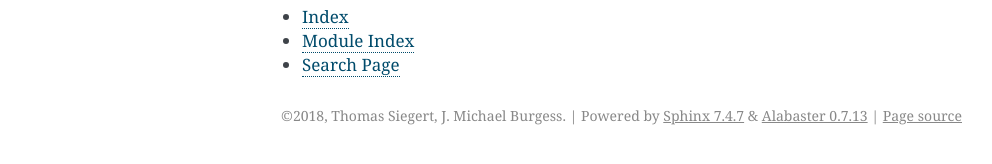
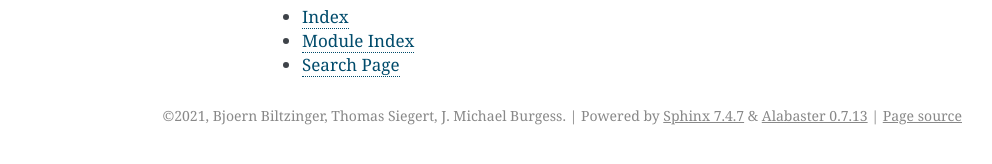
Before and after one commit to BjoernBiltzinger/pyspi, a Sphinx documentation site: the page built from docs/index.rst, in a window 1280 px wide. Shown: the part 213-377 px from the top of the page, without its empty margins (148-1140 px from the left). Built offline with Sphinx 7.4.7, drawn with Linux system fonts in a browser that asks for light colours.

Commit message:
update docs config

```diff
--- a/docs/conf.py
+++ b/docs/conf.py
@@ -48,8 +48,8 @@ master_doc = 'index'
 
 # General information about the project.
 project = u'pySPI'
-copyright = u'2018, Thomas Siegert, J. Michael Burgess'
-author = u'Thomas Siegert, J. Michael Burgess'
+copyright = u'2021, Bjoern Biltzinger, Thomas Siegert, J. Michael Burgess'
+author = u'Bjoern Biltzinger, Thomas Siegert, J. Michael Burgess'
 
 # The version info for the project you're documenting, acts as replacement for
 # |version| and |release|, also used in various other places throughout the
```
